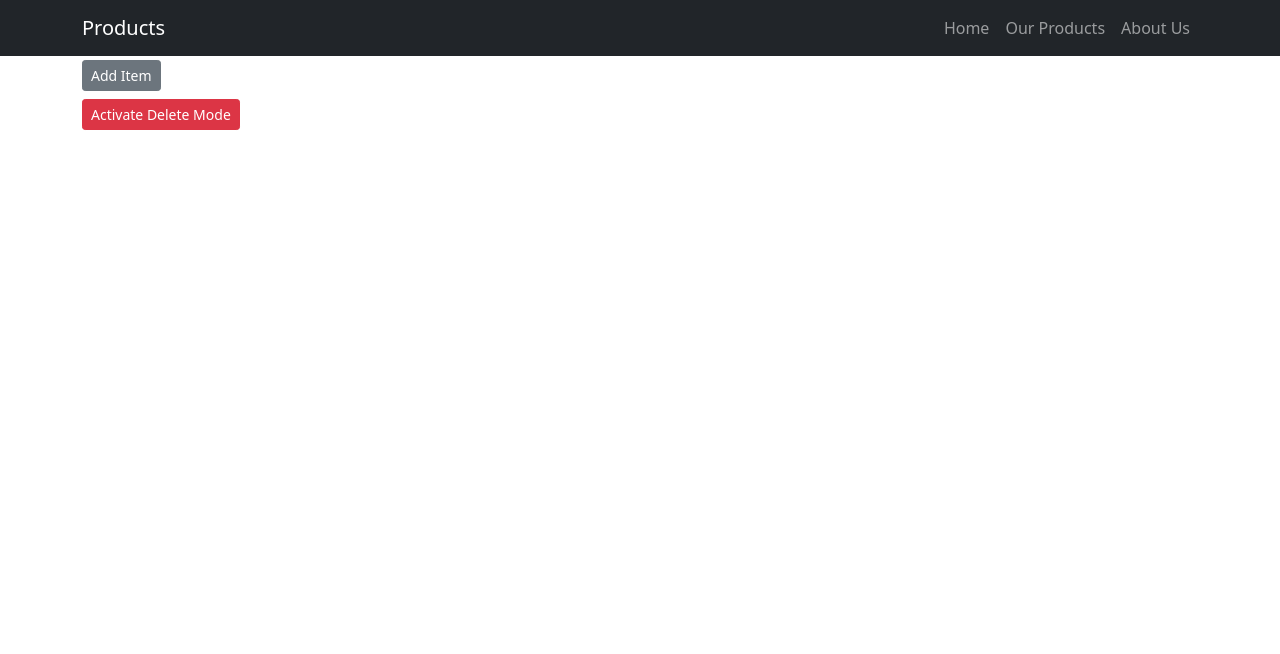
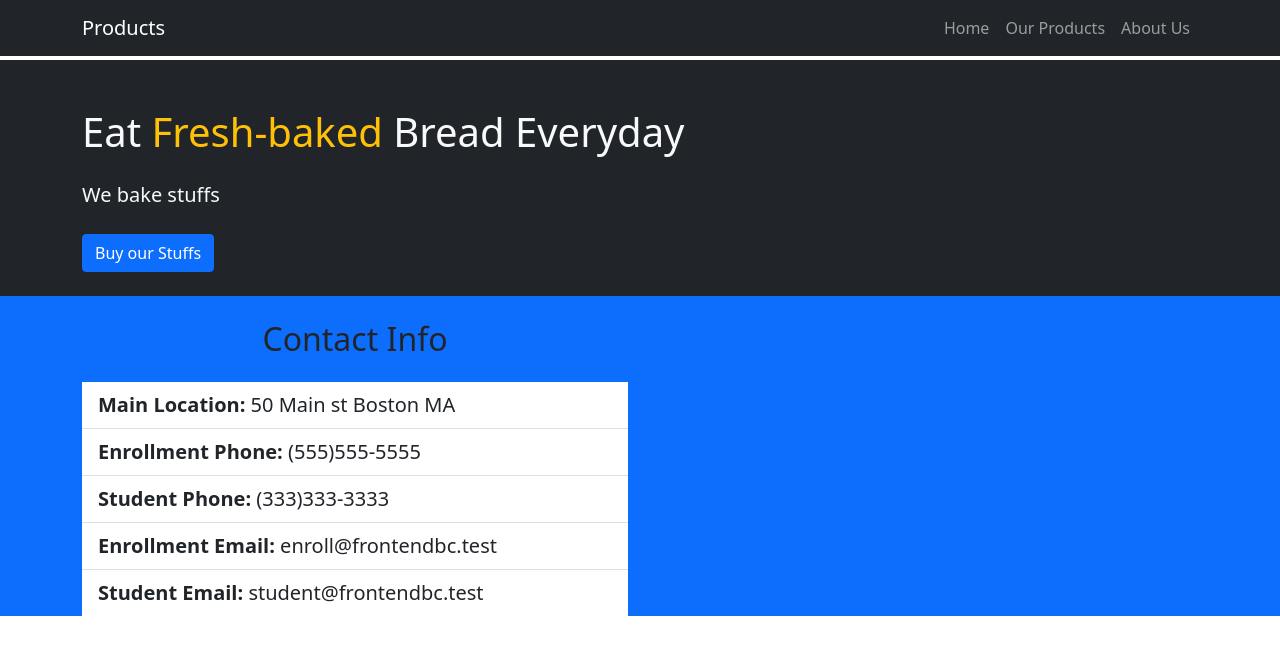
Before and after one commit to GeorgeLogger/productsweb, a React (Create React App) app in the folder client/: page / in a window 1280 px wide. Shown: the top 654 px of the page. Built offline with nearby package versions, Linux system fonts and the light colour scheme; no server answers.

Commit message:
Added routing and some refactoring

```diff
--- a/client/package.json
+++ b/client/package.json
@@ -11,6 +11,7 @@
     "react": "^17.0.2",
     "react-dom": "^17.0.2",
     "react-redux": "^7.2.5",
+    "react-router-dom": "^5.3.0",
     "react-scripts": "4.0.3",
     "reactstrap": "^8.9.0",
     "redux-thunk": "^2.3.0",
--- a/client/src/App.js
+++ b/client/src/App.js
@@ -1,19 +1,20 @@
 import "bootstrap/dist/css/bootstrap.min.css";
 import "./App.css";
+import { BrowserRouter as Router, Route } from "react-router-dom";
 import AppNavbar from "./components/AppNavbar";
 import ProductList from "./components/ProductList";
 
-// import Hero from "./components/Hero";
-// import ContactUs from "./components/ContactUs";
+import Home from "./components/Home";
 
 function App() {
   return (
-    <div className="app">
-      <AppNavbar />
-      {/* <Hero />
-        <ContactUs /> */}
-      <ProductList />
-    </div>
+    <Router>
+      <div className="app">
+        <AppNavbar />
+        <Route path="/Products" component={ProductList} />
+        <Route path="/" exact component={Home} />
+      </div>
+    </Router>
   );
 }
 
--- a/client/src/components/AppNavbar.js
+++ b/client/src/components/AppNavbar.js
@@ -6,9 +6,9 @@ import {
   NavbarBrand,
   Nav,
   NavItem,
-  NavLink,
   Container,
 } from "reactstrap";
+import { Link } from "react-router-dom";
 
 class AppNavbar extends Component {
   state = {
@@ -29,13 +29,13 @@ class AppNavbar extends Component {
             <Collapse isOpen={this.state.isOpen} navbar>
               <Nav className="ms-auto" navbar>
                 <NavItem>
-                  <NavLink href="#">Home</NavLink>
+                  <Link to="/" className="nav-link">Home</Link>
                 </NavItem>
                 <NavItem>
-                  <NavLink href="#">Our Products</NavLink>
+                  <Link to="/Products" className="nav-link">Our Products</Link>
                 </NavItem>
                 <NavItem>
-                  <NavLink href="#">About Us</NavLink>
+                  <Link to="#" className="nav-link">About Us</Link>
                 </NavItem>
               </Nav>
             </Collapse>
--- /dev/null
+++ b/client/src/components/Home.js
@@ -0,0 +1,13 @@
+import Hero from "./Hero";
+import ContactUs from "./ContactUs";
+
+const Home = () => {
+  return (
+    <>
+      <Hero />
+      <ContactUs />
+    </>
+  );
+};
+
+export default Home;
--- a/client/src/components/ProductList.js
+++ b/client/src/components/ProductList.js
@@ -9,11 +9,7 @@ import Items from "./products/Items";
 const ProductList = () => {
   const items = useSelector((state) => state.itemReducer.items);
   const dispatch = useDispatch();
-
-  const initialState = {
-    deleteMode: false,
-  };
-  const [state, setState] = useState(initialState);
+  const [deleteMode, setDeleteMode] = useState(false);
 
   useEffect(() => {
     dispatch(getItems());
@@ -26,17 +22,12 @@ const ProductList = () => {
   };
 
   const toggleDeleteMode = () => {
-    const toggle = () => {
-      setState({
-        ...state,
-        deleteMode: !state.deleteMode,
-      });
-    };
-
-    if (!state.deleteMode && window.confirm("Activate delete mode?")) {
-      toggle();
+    if (!deleteMode) {
+      if (window.confirm("Activate delete mode?")) {
+        setDeleteMode(!deleteMode);
+      }
     } else {
-      toggle();
+      setDeleteMode(!deleteMode);
     }
   };
 
@@ -51,15 +42,9 @@ const ProductList = () => {
           toggleDeleteMode();
         }}
       >
-        {state.deleteMode ? "Deactivate" : "Activate"} Delete Mode
+        {deleteMode ? "Deactivate" : "Activate"} Delete Mode
       </Button>
-      <div className="section-center">
-        <Items
-          items={items}
-          deleteMode={state.deleteMode}
-          onDelete={onDelete}
-        />
-      </div>
+      <Items items={items} deleteMode={deleteMode} onDelete={onDelete} />
     </Container>
   );
 };
--- a/client/src/components/products/Items.js
+++ b/client/src/components/products/Items.js
@@ -3,7 +3,7 @@ import PropTypes from "prop-types";
 
 const Items = ({ items, deleteMode, onDelete }) => {
   return (
-    <>
+    <div className="section-center">
       {items.map((item) => (
         <Container key={item._id}>
           {deleteMode && (
@@ -31,7 +31,7 @@ const Items = ({ items, deleteMode, onDelete }) => {
           </article>
         </Container>
       ))}
-    </>
+    </div>
   );
 };
 
```
Also changed, not shown: 1 other file (tests, documents, lock files or other folders).
